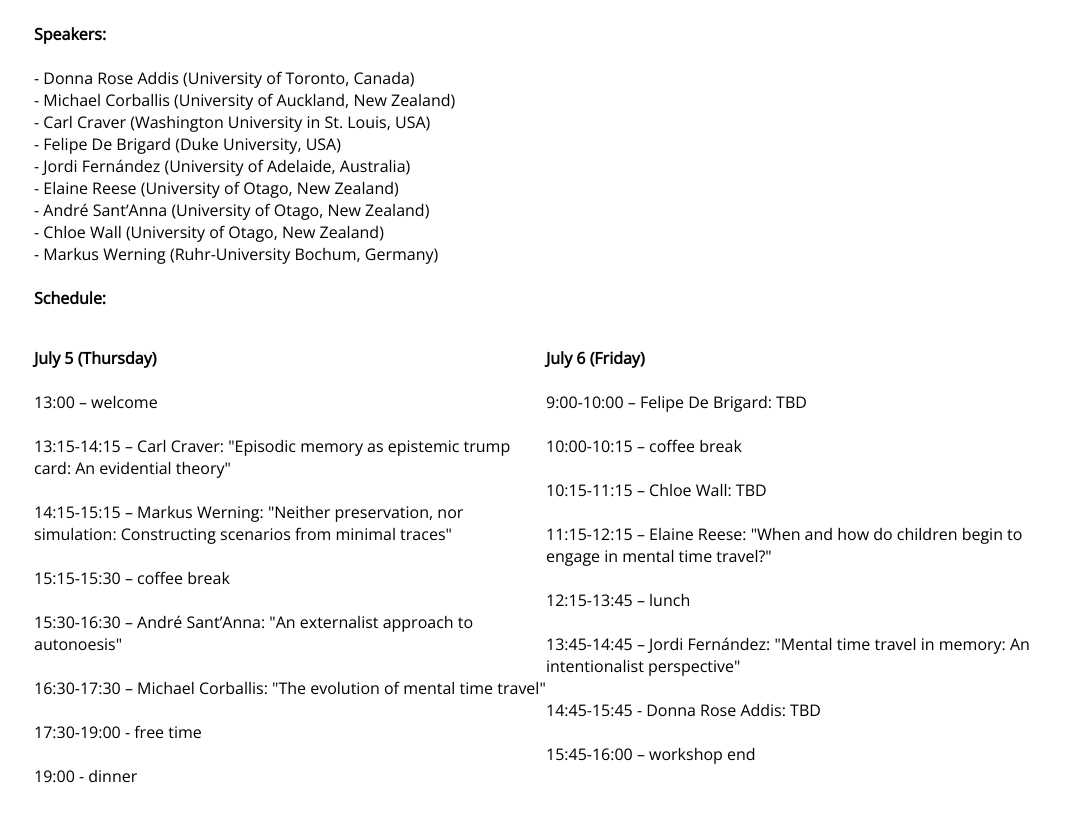
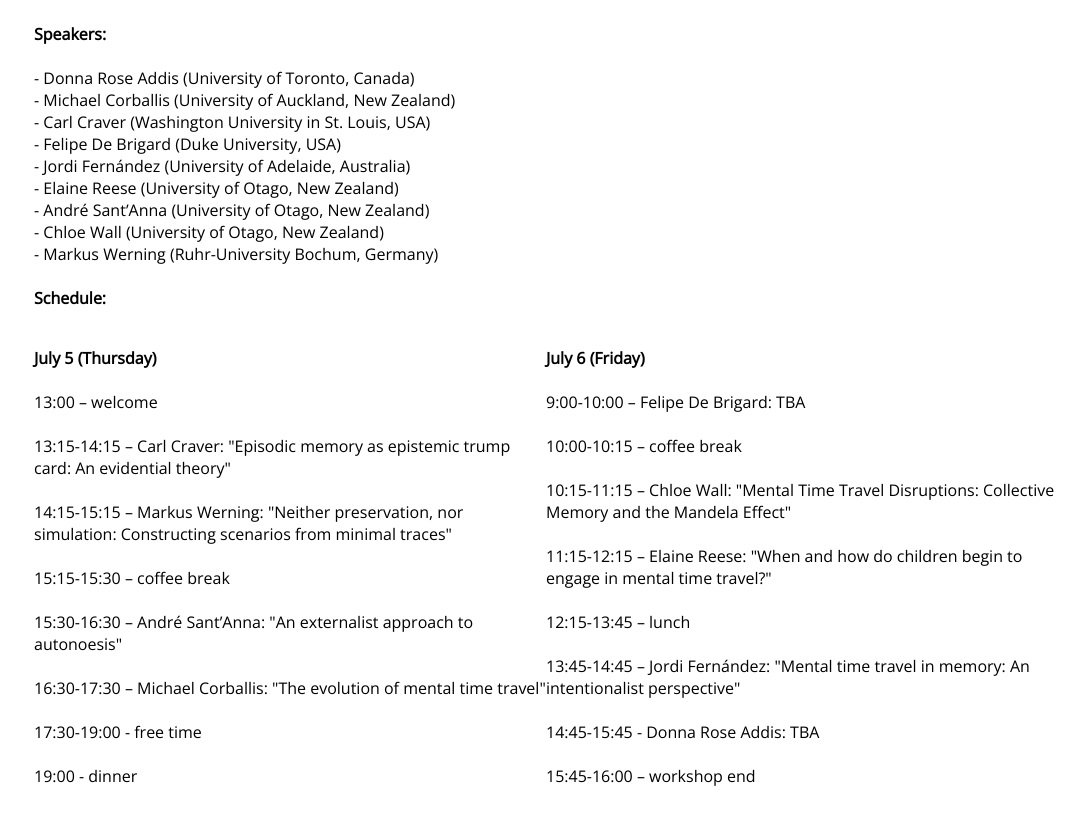
Before and after one commit to andresantanna/andresantanna.github.io, a Jekyll site: the page otago-mtt.html, which Jekyll copies as it is, in a window 1280 px wide and 900 px high, scrolled down 1159 px. Shown: the top 825 px of the window, without its empty margins (94-1179 px from the left). Built offline with Jekyll 4.4.1, drawn with Linux system fonts in a browser that asks for light colours; comment, search, counter and statistics services are not loaded.

Commit message:
Update otago-mtt.html

```diff
--- a/otago-mtt.html
+++ b/otago-mtt.html
@@ -114,7 +114,7 @@
 
 				<br /><br />
 
-				9:00-10:00 – Felipe De Brigard: TBD
+				9:00-10:00 – Felipe De Brigard: TBA
 
 				<br /><br />
 
@@ -122,7 +122,7 @@
 
 				<br /><br />
 
-				10:15-11:15 – Chloe Wall: TBD
+				10:15-11:15 – Chloe Wall: "Mental Time Travel Disruptions: Collective Memory and the Mandela Effect"
 
 				<br /><br />
 
@@ -138,7 +138,7 @@
 
 				<br /><br />
 
-				14:45-15:45 - Donna Rose Addis: TBD
+				14:45-15:45 - Donna Rose Addis: TBA
 
 				<br /><br />
 
```
